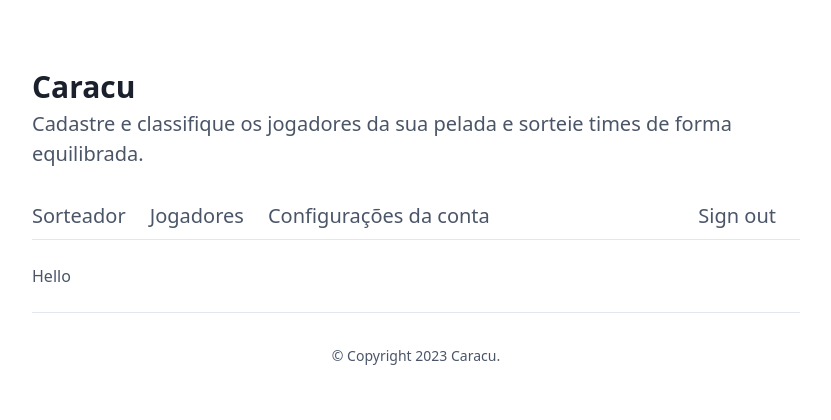
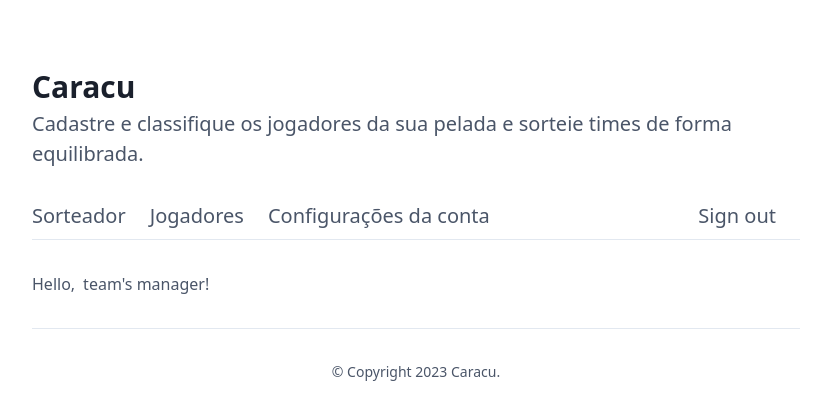
Before and after one commit to MateusSantosFonseca/caracu, a Next.js app: page /dashboard in a window 1280 px wide. Shown: the top 420 px of the page, without its empty margins (224-1055 px from the left). Built offline with nearby package versions, Linux system fonts and the light colour scheme; no server answers.

Commit message:
feat(component): small change on user's greeting

```diff
--- a/src/app/(auth)/dashboard/layout.tsx
+++ b/src/app/(auth)/dashboard/layout.tsx
@@ -4,7 +4,7 @@ import Link from 'next/link';
 import { AppConfig } from '@/utils/AppConfig';
 
 export default function DashboardLayout({
-  children, // will be a page or nested layout
+  children,
 }: {
   children: React.ReactNode;
 }) {
--- a/src/components/Hello.tsx
+++ b/src/components/Hello.tsx
@@ -5,7 +5,13 @@ import { useUser } from '@clerk/nextjs';
 const Hello = () => {
   const { user } = useUser();
 
-  return <p>Hello {user?.primaryEmailAddress?.toString()}</p>;
+  return (
+    <div className="my-8 flex">
+      Hello,
+      <div className="mx-1 font-semibold"> {user?.username?.toString()}</div>
+      team&apos;s manager!
+    </div>
+  );
 };
 
 export { Hello };
```
